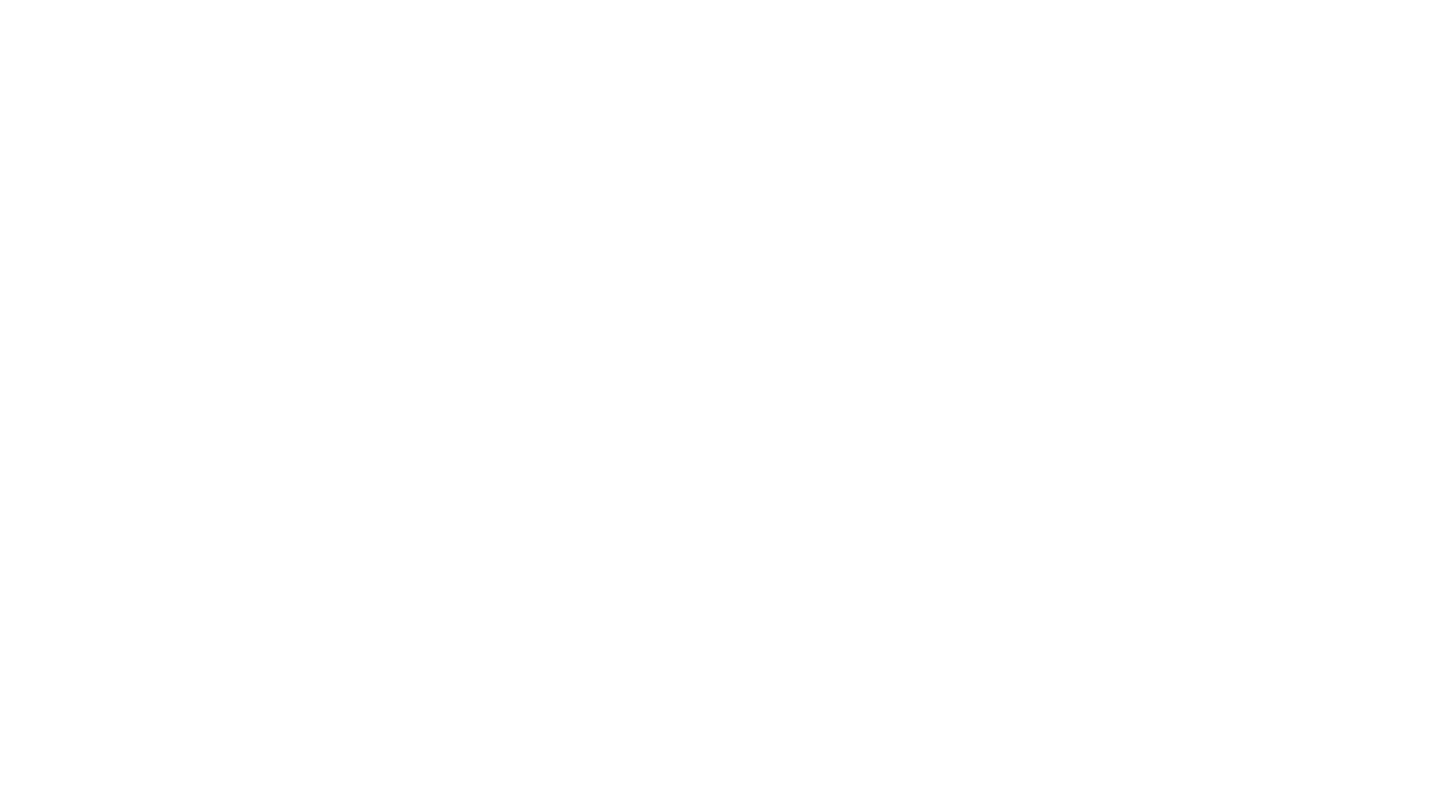
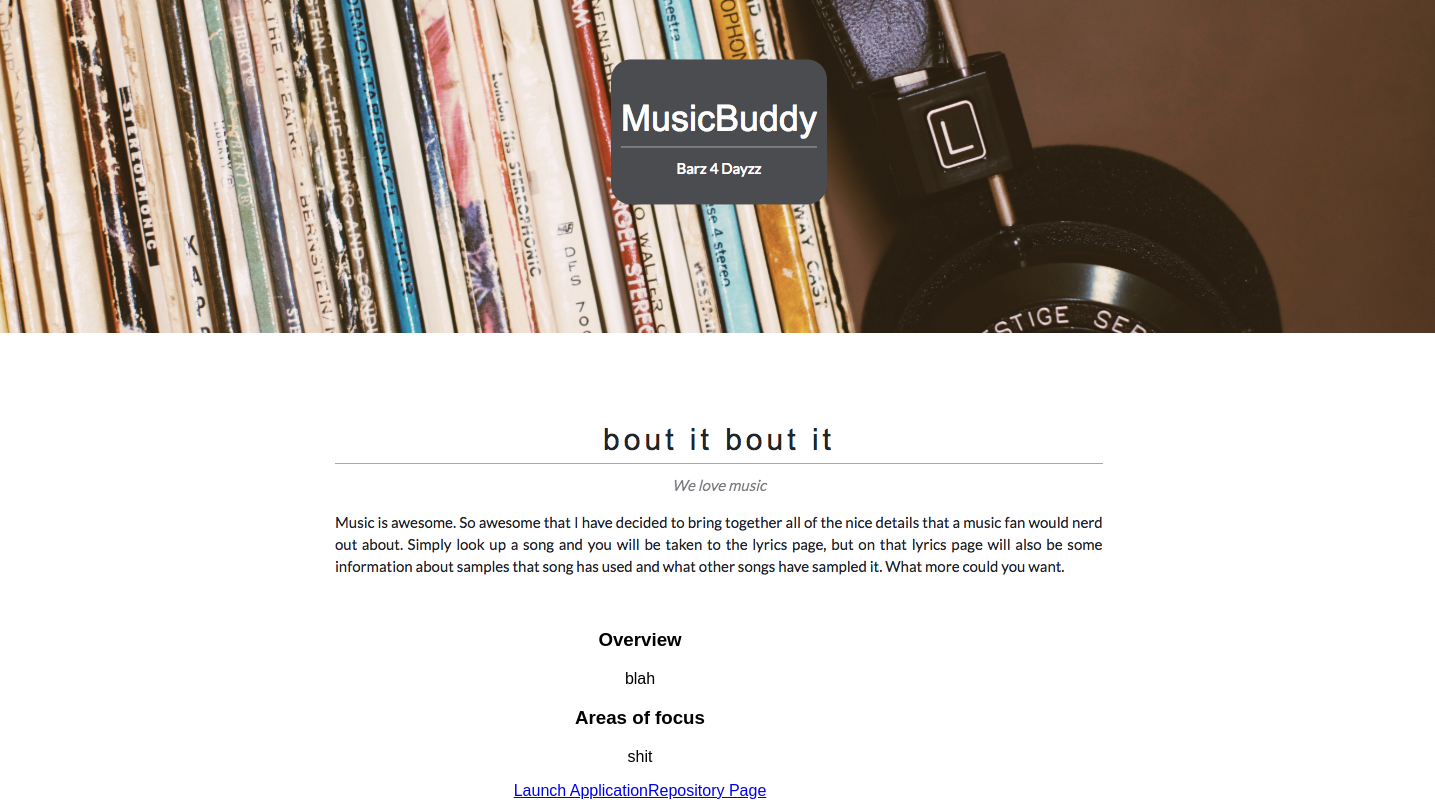
Before and after one commit to GabrielAfflitto/personal-site, a React (Create React App) app: page / in a window 1280 px wide. Shown: the part 457-1257 px from the top of the page, 1435 px wide, since content can reach past the window. Before the commit the page ends 800 px from the top, so only its background shows below. Built offline with nearby package versions, Linux system fonts and the light colour scheme.

Commit message:
WIP added project to welcome page with links

```diff
--- a/src/components/projects.js
+++ b/src/components/projects.js
@@ -1,11 +1,29 @@
 import React, {Component} from 'react';
+import musicbuddy from '../images/musicbuddy.png'
 
 
 class Projects extends Component {
   render() {
     return (
       <div>
-      <h1>Projects</h1>
+        <h1>Projects</h1>
+        <div>
+          <img src={musicbuddy} className="thumbnail"></img>
+          <div className="row">
+            <div className="col-md">
+              <h3>Overview</h3>
+              <p>blah</p>
+            </div>
+            <div className="col-md">
+              <h3>Areas of focus</h3>
+              <p>shit</p>
+            </div>
+          </div>
+        </div>
+        <div className="app-buttons">
+          <a href={'https://music-buddy.herokuapp.com/'} target="_blank">Launch Application</a>
+          <a href={'https://github.com/GabrielAfflitto/music-buddy'} target="_blank">Repository Page</a>
+        </div>
       </div>
     )
   }
```
Also changed, not shown: src/images/musicbuddy.png (added).
